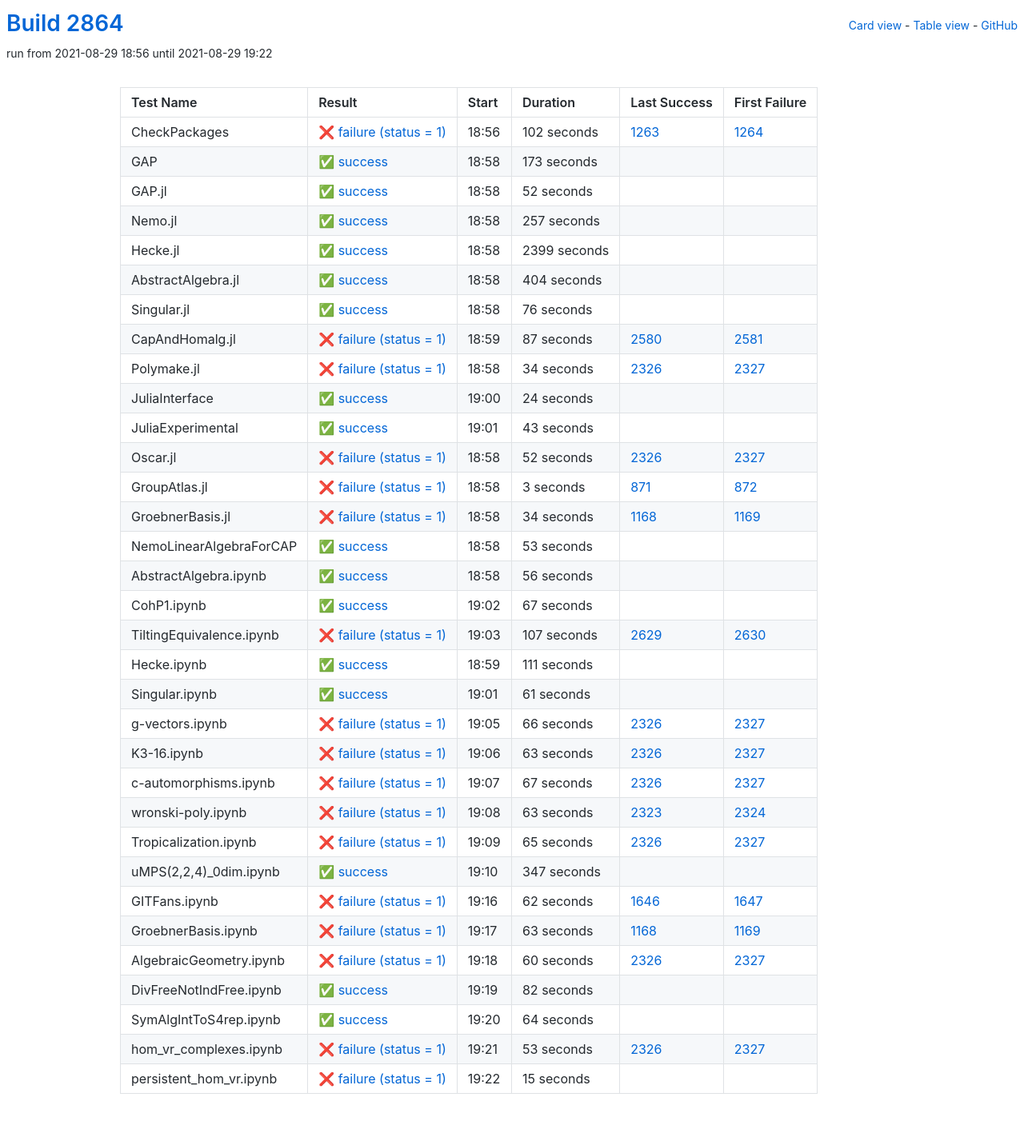
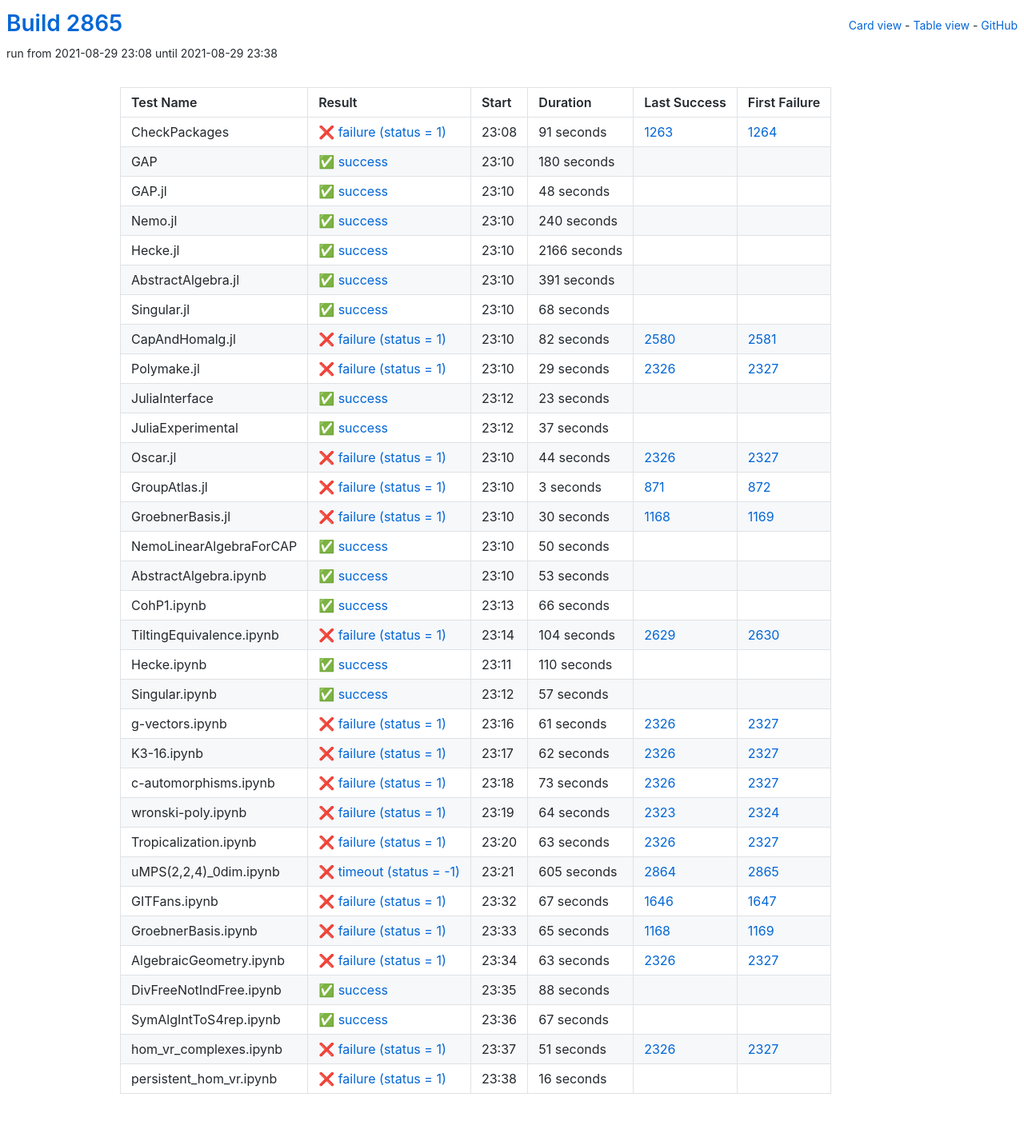
Before and after one commit to oscar-system/oscar-ci-status-stable, a Jekyll site: the page built from table.html, in a window 1280 px wide. Shown: the whole page at 80% size. Built offline with Jekyll 4.4.1, drawn with Linux system fonts in a browser that asks for light colours.

Commit message:
Build #2865

```diff
--- a/_data/ci.yml
+++ b/_data/ci.yml
@@ -1,6 +1,6 @@
 ---
-build: 2864
-build_url: https://oscarci.mathematik.uni-kl.de/job/oscar-stable/2864/
+build: 2865
+build_url: https://oscarci.mathematik.uni-kl.de/job/oscar-stable/2865/
 job: oscar-stable
 organization: oscar-system
 repo: oscar-ci-status-stable
@@ -8,152 +8,152 @@ repourl: https://github.com/oscar-system/oscar-ci-status-stable
 tests:
 - name: CheckPackages
   id: checkpackages
-  log: https://oscarci.mathematik.uni-kl.de/job/oscar-stable/2864/artifact/logs/build-2864/CheckPackages.log
-  start: 2021-08-29 18:56
+  log: https://oscarci.mathematik.uni-kl.de/job/oscar-stable/2865/artifact/logs/build-2865/CheckPackages.log
+  start: 2021-08-29 23:08
   success: false
   exitcode: 1
   status: failure
-  duration: 102
+  duration: 91
   last_success: 1263
   last_success_url: https://oscarci.mathematik.uni-kl.de/job/oscar-stable/1263/
   first_failure: 1264
   first_failure_url: https://oscarci.mathematik.uni-kl.de/job/oscar-stable/1264/
 - name: GAP
   id: gap
-  log: https://oscarci.mathematik.uni-kl.de/job/oscar-stable/2864/artifact/logs/build-2864/GAP.log
-  start: 2021-08-29 18:58
+  log: https://oscarci.mathematik.uni-kl.de/job/oscar-stable/2865/artifact/logs/build-2865/GAP.log
+  start: 2021-08-29 23:10
   success: true
   exitcode: 0
   status: success
-  duration: 173
+  duration: 180
   last_success: false
   last_success_url:
   first_failure: false
   first_failure_url:
 - name: GAP.jl
   id: gap-jl
-  log: https://oscarci.mathematik.uni-kl.de/job/oscar-stable/2864/artifact/logs/build-2864/GAP.jl.log
-  start: 2021-08-29 18:58
+  log: https://oscarci.mathematik.uni-kl.de/job/oscar-stable/2865/artifact/logs/build-2865/GAP.jl.log
+  start: 2021-08-29 23:10
   success: true
   exitcode: 0
   status: success
-  duration: 52
+  duration: 48
   last_success: false
   last_success_url:
   first_failure: false
   first_failure_url:
 - name: Nemo.jl
   id: nemo-jl
-  log: https://oscarci.mathematik.uni-kl.de/job/oscar-stable/2864/artifact/logs/build-2864/Nemo.jl.log
-  start: 2021-08-29 18:58
+  log: https://oscarci.mathematik.uni-kl.de/job/oscar-stable/2865/artifact/logs/build-2865/Nemo.jl.log
+  start: 2021-08-29 23:10
   success: true
   exitcode: 0
   status: success
-  duration: 257
+  duration: 240
   last_success: false
   last_success_url:
   first_failure: false
   first_failure_url:
 - name: Hecke.jl
   id: hecke-jl
-  log: https://oscarci.mathematik.uni-kl.de/job/oscar-stable/2864/artifact/logs/build-2864/Hecke.jl.log
-  start: 2021-08-29 18:58
+  log: https://oscarci.mathematik.uni-kl.de/job/oscar-stable/2865/artifact/logs/build-2865/Hecke.jl.log
+  start: 2021-08-29 23:10
   success: true
   exitcode: 0
   status: success
-  duration: 2399
+  duration: 2166
   last_success: false
   last_success_url:
   first_failure: false
   first_failure_url:
 - name: AbstractAlgebra.jl
   id: abstractalgebra-jl
-  log: https://oscarci.mathematik.uni-kl.de/job/oscar-stable/2864/artifact/logs/build-2864/AbstractAlgebra.jl.log
-  start: 2021-08-29 18:58
+  log: https://oscarci.mathematik.uni-kl.de/job/oscar-stable/2865/artifact/logs/build-2865/AbstractAlgebra.jl.log
+  start: 2021-08-29 23:10
   success: true
   exitcode: 0
   status: success
-  duration: 404
+  duration: 391
   last_success: false
   last_success_url:
   first_failure: false
   first_failure_url:
 - name: Singular.jl
   id: singular-jl
-  log: https://oscarci.mathematik.uni-kl.de/job/oscar-stable/2864/artifact/logs/build-2864/Singular.jl.log
-  start: 2021-08-29 18:58
+  log: https://oscarci.mathematik.uni-kl.de/job/oscar-stable/2865/artifact/logs/build-2865/Singular.jl.log
+  start: 2021-08-29 23:10
   success: true
   exitcode: 0
   status: success
-  duration: 76
+  duration: 68
   last_success: false
   last_success_url:
   first_failure: false
   first_failure_url:
 - name: CapAndHomalg.jl
   id: capandhomalg-jl
-  log: https://oscarci.mathematik.uni-kl.de/job/oscar-stable/2864/artifact/logs/build-2864/CapAndHomalg.jl.log
-  start: 2021-08-29 18:59
+  log: https://oscarci.mathematik.uni-kl.de/job/oscar-stable/2865/artifact/logs/build-2865/CapAndHomalg.jl.log
+  start: 2021-08-29 23:10
   success: false
   exitcode: 1
   status: failure
-  duration: 87
+  duration: 82
   last_success: 2580
   last_success_url: https://oscarci.mathematik.uni-kl.de/job/oscar-stable/2580/
   first_failure: 2581
   first_failure_url: https://oscarci.mathematik.uni-kl.de/job/oscar-stable/2581/
 - name: Polymake.jl
   id: polymake-jl
-  log: https://oscarci.mathematik.uni-kl.de/job/oscar-stable/2864/artifact/logs/build-2864/Polymake.jl.log
-  start: 2021-08-29 18:58
+  log: https://oscarci.mathematik.uni-kl.de/job/oscar-stable/2865/artifact/logs/build-2865/Polymake.jl.log
+  start: 2021-08-29 23:10
   success: false
   exitcode: 1
   status: failure
-  duration: 34
+  duration: 29
   last_success: 2326
   last_success_url: https://oscarci.mathematik.uni-kl.de/job/oscar-stable/2326/
   first_failure: 2327
   first_failure_url: https://oscarci.mathematik.uni-kl.de/job/oscar-stable/2327/
 - name: JuliaInterface
   id: juliainterface
-  log: https://oscarci.mathematik.uni-kl.de/job/oscar-stable/2864/artifact/logs/build-2864/JuliaInterface.log
-  start: 2021-08-29 19:00
+  log: https://oscarci.mathematik.uni-kl.de/job/oscar-stable/2865/artifact/logs/build-2865/JuliaInterface.log
+  start: 2021-08-29 23:12
   success: true
   exitcode: 0
   status: success
-  duration: 24
+  duration: 23
   last_success: false
   last_success_url:
   first_failure: false
   first_failure_url:
 - name: JuliaExperimental
   id: juliaexperimental
-  log: https://oscarci.mathematik.uni-kl.de/job/oscar-stable/2864/artifact/logs/build-2864/JuliaExperimental.log
-  start: 2021-08-29 19:01
+  log: https://oscarci.mathematik.uni-kl.de/job/oscar-stable/2865/artifact/logs/build-2865/JuliaExperimental.log
+  start: 2021-08-29 23:12
   success: true
   exitcode: 0
   status: success
-  duration: 43
+  duration: 37
   last_success: false
   last_success_url:
   first_failure: false
   first_failure_url:
 - name: Oscar.jl
   id: oscar-jl
-  log: https://oscarci.mathematik.uni-kl.de/job/oscar-stable/2864/artifact/logs/build-2864/Oscar.jl.log
-  start: 2021-08-29 18:58
+  log: https://oscarci.mathematik.uni-kl.de/job/oscar-stable/2865/artifact/logs/build-2865/Oscar.jl.log
+  start: 2021-08-29 23:10
   success: false
   exitcode: 1
   status: failure
-  duration: 52
+  duration: 44
   last_success: 2326
   last_success_url: https://oscarci.mathematik.uni-kl.de/job/oscar-stable/2326/
   first_failure: 2327
   first_failure_url: https://oscarci.mathematik.uni-kl.de/job/oscar-stable/2327/
 - name: GroupAtlas.jl
   id: groupatlas-jl
-  log: https://oscarci.mathematik.uni-kl.de/job/oscar-stable/2864/artifact/logs/build-2864/GroupAtlas.jl.log
-  start: 2021-08-29 18:58
+  log: https://oscarci.mathematik.uni-kl.de/job/oscar-stable/2865/artifact/logs/build-2865/GroupAtlas.jl.log
+  start: 2021-08-29 23:10
   success: false
   exitcode: 1
   status: failure
@@ -164,20 +164,32 @@ tests:
   first_failure_url: https://oscarci.mathematik.uni-kl.de/job/oscar-stable/872/
 - name: GroebnerBasis.jl
   id: groebnerbasis-jl
-  log: https://oscarci.mathematik.uni-kl.de/job/oscar-stable/2864/artifact/logs/build-2864/GroebnerBasis.jl.log
-  start: 2021-08-29 18:58
+  log: https://oscarci.mathematik.uni-kl.de/job/oscar-stable/2865/artifact/logs/build-2865/GroebnerBasis.jl.log
+  start: 2021-08-29 23:10
   success: false
   exitcode: 1
   status: failure
-  duration: 34
+  duration: 30
   last_success: 1168
   last_success_url: https://oscarci.mathematik.uni-kl.de/job/oscar-stable/1168/
   first_failure: 1169
   first_failure_url: https://oscarci.mathematik.uni-kl.de/job/oscar-stable/1169/
 - name: NemoLinearAlgebraForCAP
   id: nemolinearalgebraforcap
-  log: https://oscarci.mathematik.uni-kl.de/job/oscar-stable/2864/artifact/logs/build-2864/NemoLinearAlgebraForCAP.log
-  start: 2021-08-29 18:58
+  log: https://oscarci.mathematik.uni-kl.de/job/oscar-stable/2865/artifact/logs/build-2865/NemoLinearAlgebraForCAP.log
+  start: 2021-08-29 23:10
+  success: true
+  exitcode: 0
+  status: success
+  duration: 50
+  last_success: false
+  last_success_url:
+  first_failure: false
+  first_failure_url:
+- name: AbstractAlgebra.ipynb
+  id: abstractalgebra-ipynb
+  log: https://oscarci.mathematik.uni-kl.de/job/oscar-stable/2865/artifact/logs/build-2865/AbstractAlgebra.ipynb.log
+  start: 2021-08-29 23:10
   success: true
   exitcode: 0
   status: success
@@ -186,22 +198,178 @@ tests:
   last_success_url:
   first_failure: false
   first_failure_url:
-- name: AbstractAlgebra.ipynb
-  id: abstractalgebra-ipynb
-  log: https://oscarci.mathematik.uni-kl.de/job/oscar-stable/2864/artifact/logs/build-2864/AbstractAlgebra.ipynb.log
-  start: 2021-08-29 18:58
+- name: CohP1.ipynb
+  id: cohp1-ipynb
+  log: https://oscarci.mathematik.uni-kl.de/job/oscar-stable/2865/artifact/logs/build-2865/CohP1.ipynb.log
+  start: 2021-08-29 23:13
   success: true
   exitcode: 0
   status: success
-  duration: 56
+  duration: 66
   last_success: false
   last_success_url:
   first_failure: false
   first_failure_url:
-- name: CohP1.ipynb
-  id: cohp1-ipynb
-  log: https://oscarci.mathematik.uni-kl.de/job/oscar-stable/2864/artifact/logs/build-2864/CohP1.ipynb.log
-  start: 2021-08-29 19:02
+- name: TiltingEquivalence.ipynb
+  id: tiltingequivalence-ipynb
+  log: https://oscarci.mathematik.uni-kl.de/job/oscar-stable/2865/artifact/logs/build-2865/TiltingEquivalence.ipynb.log
+  start: 2021-08-29 23:14
+  success: false
+  exitcode: 1
+  status: failure
+  duration: 104
+  last_success: 2629
+  last_success_url: https://oscarci.mathematik.uni-kl.de/job/oscar-stable/2629/
+  first_failure: 2630
+  first_failure_url: https://oscarci.mathematik.uni-kl.de/job/oscar-stable/2630/
+- name: Hecke.ipynb
+  id: hecke-ipynb
+  log: https://oscarci.mathematik.uni-kl.de/job/oscar-stable/2865/artifact/logs/build-2865/Hecke.ipynb.log
+  start: 2021-08-29 23:11
+  success: true
+  exitcode: 0
+  status: success
+  duration: 110
+  last_success: false
+  last_success_url:
+  first_failure: false
+  first_failure_url:
+- name: Singular.ipynb
+  id: singular-ipynb
+  log: https://oscarci.mathematik.uni-kl.de/job/oscar-stable/2865/artifact/logs/build-2865/Singular.ipynb.log
+  start: 2021-08-29 23:12
+  success: true
+  exitcode: 0
+  status: success
+  duration: 57
+  last_success: false
+  last_success_url:
+  first_failure: false
+  first_failure_url:
+- name: g-vectors.ipynb
+  id: g-vectors-ipynb
+  log: https://oscarci.mathematik.uni-kl.de/job/oscar-stable/2865/artifact/logs/build-2865/g-vectors.ipynb.log
+  start: 2021-08-29 23:16
+  success: false
+  exitcode: 1
+  status: failure
+  duration: 61
+  last_success: 2326
+  last_success_url: https://oscarci.mathematik.uni-kl.de/job/oscar-stable/2326/
+  first_failure: 2327
+  first_failure_url: https://oscarci.mathematik.uni-kl.de/job/oscar-stable/2327/
+- name: K3-16.ipynb
+  id: k3-16-ipynb
+  log: https://oscarci.mathematik.uni-kl.de/job/oscar-stable/2865/artifact/logs/build-2865/K3-16.ipynb.log
+  start: 2021-08-29 23:17
+  success: false
+  exitcode: 1
+  status: failure
+  duration: 62
+  last_success: 2326
+  last_success_url: https://oscarci.mathematik.uni-kl.de/job/oscar-stable/2326/
+  first_failure: 2327
+  first_failure_url: https://oscarci.mathematik.uni-kl.de/job/oscar-stable/2327/
+- name: c-automorphisms.ipynb
+  id: c-automorphisms-ipynb
+  log: https://oscarci.mathematik.uni-kl.de/job/oscar-stable/2865/artifact/logs/build-2865/c-automorphisms.ipynb.log
+  start: 2021-08-29 23:18
+  success: false
+  exitcode: 1
+  status: failure
+  duration: 73
+  last_success: 2326
+  last_success_url: https://oscarci.mathematik.uni-kl.de/job/oscar-stable/2326/
+  first_failure: 2327
+  first_failure_url: https://oscarci.mathematik.uni-kl.de/job/oscar-stable/2327/
+- name: wronski-poly.ipynb
+  id: wronski-poly-ipynb
+  log: https://oscarci.mathematik.uni-kl.de/job/oscar-stable/2865/artifact/logs/build-2865/wronski-poly.ipynb.log
+  start: 2021-08-29 23:19
+  success: false
+  exitcode: 1
+  status: failure
+  duration: 64
+  last_success: 2323
+  last_success_url: https://oscarci.mathematik.uni-kl.de/job/oscar-stable/2323/
+  first_failure: 2324
+  first_failure_url: https://oscarci.mathematik.uni-kl.de/job/oscar-stable/2324/
+- name: Tropicalization.ipynb
+  id: tropicalization-ipynb
+  log: https://oscarci.mathematik.uni-kl.de/job/oscar-stable/2865/artifact/logs/build-2865/Tropicalization.ipynb.log
+  start: 2021-08-29 23:20
+  success: false
+  exitcode: 1
+  status: failure
+  duration: 63
+  last_success: 2326
+  last_success_url: https://oscarci.mathematik.uni-kl.de/job/oscar-stable/2326/
+  first_failure: 2327
+  first_failure_url: https://oscarci.mathematik.uni-kl.de/job/oscar-stable/2327/
+- name: uMPS(2,2,4)_0dim.ipynb
+  id: umps-2-2-4-0dim-ipynb
+  log: https://oscarci.mathematik.uni-kl.de/job/oscar-stable/2865/artifact/logs/build-2865/uMPS-2-2-4-_0dim.ipynb.log
+  start: 2021-08-29 23:21
+  success: false
+  exitcode: -1
+  status: timeout
+  duration: 605
+  last_success: 2864
+  last_success_url: https://oscarci.mathematik.uni-kl.de/job/oscar-stable/2864/
+  first_failure: 2865
+  first_failure_url: https://oscarci.mathematik.uni-kl.de/job/oscar-stable/2865/
+- name: GITFans.ipynb
+  id: gitfans-ipynb
+  log: https://oscarci.mathematik.uni-kl.de/job/oscar-stable/2865/artifact/logs/build-2865/GITFans.ipynb.log
+  start: 2021-08-29 23:32
+  success: false
+  exitcode: 1
+  status: failure
+  duration: 67
+  last_success: 1646
+  last_success_url: https://oscarci.mathematik.uni-kl.de/job/oscar-stable/1646/
+  first_failure: 1647
+  first_failure_url: https://oscarci.mathematik.uni-kl.de/job/oscar-stable/1647/
+- name: GroebnerBasis.ipynb
+  id: groebnerbasis-ipynb
+  log: https://oscarci.mathematik.uni-kl.de/job/oscar-stable/2865/artifact/logs/build-2865/GroebnerBasis.ipynb.log
+  start: 2021-08-29 23:33
+  success: false
+  exitcode: 1
+  status: failure
+  duration: 65
+  last_success: 1168
+  last_success_url: https://oscarci.mathematik.uni-kl.de/job/oscar-stable/1168/
+  first_failure: 1169
+  first_failure_url: https://oscarci.mathematik.uni-kl.de/job/oscar-stable/1169/
+- name: AlgebraicGeometry.ipynb
+  id: algebraicgeometry-ipynb
+  log: https://oscarci.mathematik.uni-kl.de/job/oscar-stable/2865/artifact/logs/build-2865/AlgebraicGeometry.ipynb.log
+  start: 2021-08-29 23:34
+  success: false
+  exitcode: 1
+  status: failure
+  duration: 63
+  last_success: 2326
+  last_success_url: https://oscarci.mathematik.uni-kl.de/job/oscar-stable/2326/
+  first_failure: 2327
+  first_failure_url: https://oscarci.mathematik.uni-kl.de/job/oscar-stable/2327/
+- name: DivFreeNotIndFree.ipynb
+  id: divfreenotindfree-ipynb
+  log: https://oscarci.mathematik.uni-kl.de/job/oscar-stable/2865/artifact/logs/build-2865/DivFreeNotIndFree.ipynb.log
+  start: 2021-08-29 23:35
+  success: true
+  exitcode: 0
+  status: success
+  duration: 88
+  last_success: false
+  last_success_url:
+  first_failure: false
+  first_failure_url:
+- name: SymAlgIntToS4rep.ipynb
+  id: symalginttos4rep-ipynb
+  log: https://oscarci.mathematik.uni-kl.de/job/oscar-stable/2865/artifact/logs/build-2865/SymAlgIntToS4rep.ipynb.log
+  start: 2021-08-29 23:36
   success: true
   exitcode: 0
   status: success
@@ -210,194 +378,26 @@ tests:
   last_success_url:
   first_failure: false
   first_failure_url:
-- name: TiltingEquivalence.ipynb
-  id: tiltingequivalence-ipynb
-  log: https://oscarci.mathematik.uni-kl.de/job/oscar-stable/2864/artifact/logs/build-2864/TiltingEquivalence.ipynb.log
-  start: 2021-08-29 19:03
+- name: hom_vr_complexes.ipynb
+  id: hom-vr-complexes-ipynb
+  log: https://oscarci.mathematik.uni-kl.de/job/oscar-stable/2865/artifact/logs/build-2865/hom_vr_complexes.ipynb.log
+  start: 2021-08-29 23:37
   success: false
   exitcode: 1
   status: failure
-  duration: 107
-  last_success: 2629
-  last_success_url: https://oscarci.mathematik.uni-kl.de/job/oscar-stable/2629/
-  first_failure: 2630
-  first_failure_url: https://oscarci.mathematik.uni-kl.de/job/oscar-stable/2630/
-- name: Hecke.ipynb
-  id: hecke-ipynb
-  log: https://oscarci.mathematik.uni-kl.de/job/oscar-stable/2864/artifact/logs/build-2864/Hecke.ipynb.log
-  start: 2021-08-29 18:59
-  success: true
-  exitcode: 0
-  status: success
-  duration: 111
-  last_success: false
-  last_success_url:
-  first_failure: false
-  first_failure_url:
-- name: Singular.ipynb
-  id: singular-ipynb
-  log: https://oscarci.mathematik.uni-kl.de/job/oscar-stable/2864/artifact/logs/build-2864/Singular.ipynb.log
-  start: 2021-08-29 19:01
-  success: true
-  exitcode: 0
-  status: success
-  duration: 61
-  last_success: false
-  last_success_url:
-  first_failure: false
-  first_failure_url:
-- name: g-vectors.ipynb
-  id: g-vectors-ipynb
-  log: https://oscarci.mathematik.uni-kl.de/job/oscar-stable/2864/artifact/logs/build-2864/g-vectors.ipynb.log
-  start: 2021-08-29 19:05
-  success: false
-  exitcode: 1
-  status: failure
-  duration: 66
-  last_success: 2326
-  last_success_url: https://oscarci.mathematik.uni-kl.de/job/oscar-stable/2326/
-  first_failure: 2327
-  first_failure_url: https://oscarci.mathematik.uni-kl.de/job/oscar-stable/2327/
-- name: K3-16.ipynb
-  id: k3-16-ipynb
-  log: https://oscarci.mathematik.uni-kl.de/job/oscar-stable/2864/artifact/logs/build-2864/K3-16.ipynb.log
-  start: 2021-08-29 19:06
-  success: false
-  exitcode: 1
-  status: failure
-  duration: 63
-  last_success: 2326
-  last_success_url: https://oscarci.mathematik.uni-kl.de/job/oscar-stable/2326/
-  first_failure: 2327
-  first_failure_url: https://oscarci.mathematik.uni-kl.de/job/oscar-stable/2327/
-- name: c-automorphisms.ipynb
-  id: c-automorphisms-ipynb
-  log: https://oscarci.mathematik.uni-kl.de/job/oscar-stable/2864/artifact/logs/build-2864/c-automorphisms.ipynb.log
-  start: 2021-08-29 19:07
-  success: false
-  exitcode: 1
-  status: failure
-  duration: 67
-  last_success: 2326
-  last_success_url: https://oscarci.mathematik.uni-kl.de/job/oscar-stable/2326/
-  first_failure: 2327
-  first_failure_url: https://oscarci.mathematik.uni-kl.de/job/oscar-stable/2327/
-- name: wronski-poly.ipynb
-  id: wronski-poly-ipynb
-  log: https://oscarci.mathematik.uni-kl.de/job/oscar-stable/2864/artifact/logs/build-2864/wronski-poly.ipynb.log
-  start: 2021-08-29 19:08
-  success: false
-  exitcode: 1
-  status: failure
-  duration: 63
-  last_success: 2323
-  last_success_url: https://oscarci.mathematik.uni-kl.de/job/oscar-stable/2323/
-  first_failure: 2324
-  first_failure_url: https://oscarci.mathematik.uni-kl.de/job/oscar-stable/2324/
-- name: Tropicalization.ipynb
-  id: tropicalization-ipynb
-  log: https://oscarci.mathematik.uni-kl.de/job/oscar-stable/2864/artifact/logs/build-2864/Tropicalization.ipynb.log
-  start: 2021-08-29 19:09
-  success: false
-  exitcode: 1
-  status: failure
-  duration: 65
-  last_success: 2326
-  last_success_url: https://oscarci.mathematik.uni-kl.de/job/oscar-stable/2326/
-  first_failure: 2327
-  first_failure_url: https://oscarci.mathematik.uni-kl.de/job/oscar-stable/2327/
-- name: uMPS(2,2,4)_0dim.ipynb
-  id: umps-2-2-4-0dim-ipynb
-  log: https://oscarci.mathematik.uni-kl.de/job/oscar-stable/2864/artifact/logs/build-2864/uMPS-2-2-4-_0dim.ipynb.log
-  start: 2021-08-29 19:10
-  success: true
-  exitcode: 0
-  status: success
-  duration: 347
-  last_success: false
-  last_success_url:
-  first_failure: false
-  first_failure_url:
-- name: GITFans.ipynb
-  id: gitfans-ipynb
-  log: https://oscarci.mathematik.uni-kl.de/job/oscar-stable/2864/artifact/logs/build-2864/GITFans.ipynb.log
-  start: 2021-08-29 19:16
-  success: false
-  exitcode: 1
-  status: failure
-  duration: 62
-  last_success: 1646
-  last_success_url: https://oscarci.mathematik.uni-kl.de/job/oscar-stable/1646/
-  first_failure: 1647
-  first_failure_url: https://oscarci.mathematik.uni-kl.de/job/oscar-stable/1647/
-- name: GroebnerBasis.ipynb
-  id: groebnerbasis-ipynb
-  log: https://oscarci.mathematik.uni-kl.de/job/oscar-stable/2864/artifact/logs/build-2864/GroebnerBasis.ipynb.log
-  start: 2021-08-29 19:17
-  success: false
-  exitcode: 1
-  status: failure
-  duration: 63
-  last_success: 1168
-  last_success_url: https://oscarci.mathematik.uni-kl.de/job/oscar-stable/1168/
-  first_failure: 1169
-  first_failure_url: https://oscarci.mathematik.uni-kl.de/job/oscar-stable/1169/
-- name: AlgebraicGeometry.ipynb
-  id: algebraicgeometry-ipynb
-  log: https://oscarci.mathematik.uni-kl.de/job/oscar-stable/2864/artifact/logs/build-2864/AlgebraicGeometry.ipynb.log
-  start: 2021-08-29 19:18
-  success: false
-  exitcode: 1
-  status: failure
-  duration: 60
-  last_success: 2326
-  last_success_url: https://oscarci.mathematik.uni-kl.de/job/oscar-stable/2326/
-  first_failure: 2327
-  first_failure_url: https://oscarci.mathematik.uni-kl.de/job/oscar-stable/2327/
-- name: DivFreeNotIndFree.ipynb
-  id: divfreenotindfree-ipynb
-  log: https://oscarci.mathematik.uni-kl.de/job/oscar-stable/2864/artifact/logs/build-2864/DivFreeNotIndFree.ipynb.log
-  start: 2021-08-29 19:19
-  success: true
-  exitcode: 0
-  status: success
-  duration: 82
-  last_success: false
-  last_success_url:
-  first_failure: false
-  first_failure_url:
-- name: SymAlgIntToS4rep.ipynb
-  id: symalginttos4rep-ipynb
-  log: https://oscarci.mathematik.uni-kl.de/job/oscar-stable/2864/artifact/logs/build-2864/SymAlgIntToS4rep.ipynb.log
-  start: 2021-08-29 19:20
-  success: true
-  exitcode: 0
-  status: success
-  duration: 64
-  last_success: false
-  last_success_url:
-  first_failure: false
-  first_failure_url:
-- name: hom_vr_complexes.ipynb
-  id: hom-vr-complexes-ipynb
-  log: https://oscarci.mathematik.uni-kl.de/job/oscar-stable/2864/artifact/logs/build-2864/hom_vr_complexes.ipynb.log
-  start: 2021-08-29 19:21
-  success: false
-  exitcode: 1
-  status: failure
-  duration: 53
+  duration: 51
   last_success: 2326
   last_success_url: https://oscarci.mathematik.uni-kl.de/job/oscar-stable/2326/
   first_failure: 2327
   first_failure_url: https://oscarci.mathematik.uni-kl.de/job/oscar-stable/2327/
 - name: persistent_hom_vr.ipynb
   id: persistent-hom-vr-ipynb
-  log: https://oscarci.mathematik.uni-kl.de/job/oscar-stable/2864/artifact/logs/build-2864/persistent_hom_vr.ipynb.log
-  start: 2021-08-29 19:22
+  log: https://oscarci.mathematik.uni-kl.de/job/oscar-stable/2865/artifact/logs/build-2865/persistent_hom_vr.ipynb.log
+  start: 2021-08-29 23:38
   success: false
   exitcode: 1
   status: failure
-  duration: 15
+  duration: 16
   last_success: false
   last_success_url:
   first_failure: false
```
Also changed, not shown: README.md.
